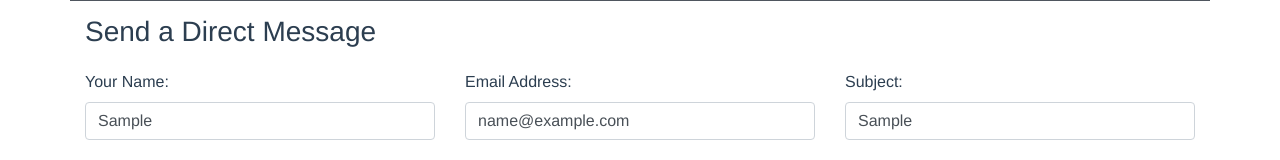
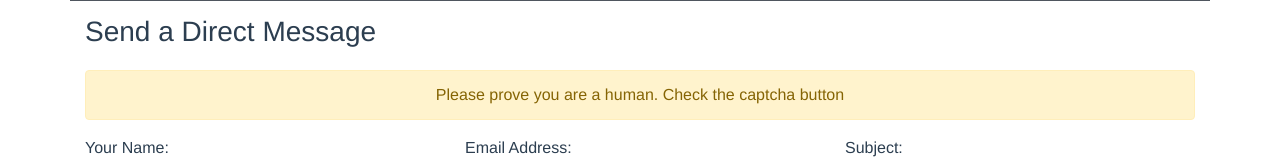
Before and after one commit to jijojames18/eminentcircuits.co.in, a Vue app: page /contact in a window 1280 px wide. Both pictures are taken after typing "Sample", "name@example.com", "Sample", "Sample" into the empty fields and a click on the button "Submit". Shown: the part 194-354 px from the top of the page. Built offline with nearby package versions, Linux system fonts and the light colour scheme; no server answers.

Commit message:
Contact form alert message

```diff
--- a/src/views/Contact.vue
+++ b/src/views/Contact.vue
@@ -18,6 +18,18 @@
         </b-col>
       </b-row>
       <b-form @submit="onSubmit" class="contact-form" noValidate>
+        <b-row>
+          <b-col md="12">
+            <b-alert
+              :show="alert.visible"
+              :variant="alert.type"
+              :dismissible="alert.type === 'info'"
+              @dismissed="setAlert(false, null, null)"
+            >
+              {{ alert.message }}
+            </b-alert>
+          </b-col>
+        </b-row>
         <b-row>
           <b-col md="12">
             <b-alert></b-alert>
@@ -168,6 +180,12 @@ export default {
     },
     validateInput() {
       let isValidationSuccessful = true;
+
+      if (!this.captchaResponse) {
+        this.setAlert(true, 'warning', this.captchaAlertMessage);
+        isValidationSuccessful = false;
+      }
+
       if (this.name === '') {
         this.nameState = false;
         isValidationSuccessful = false;
```
